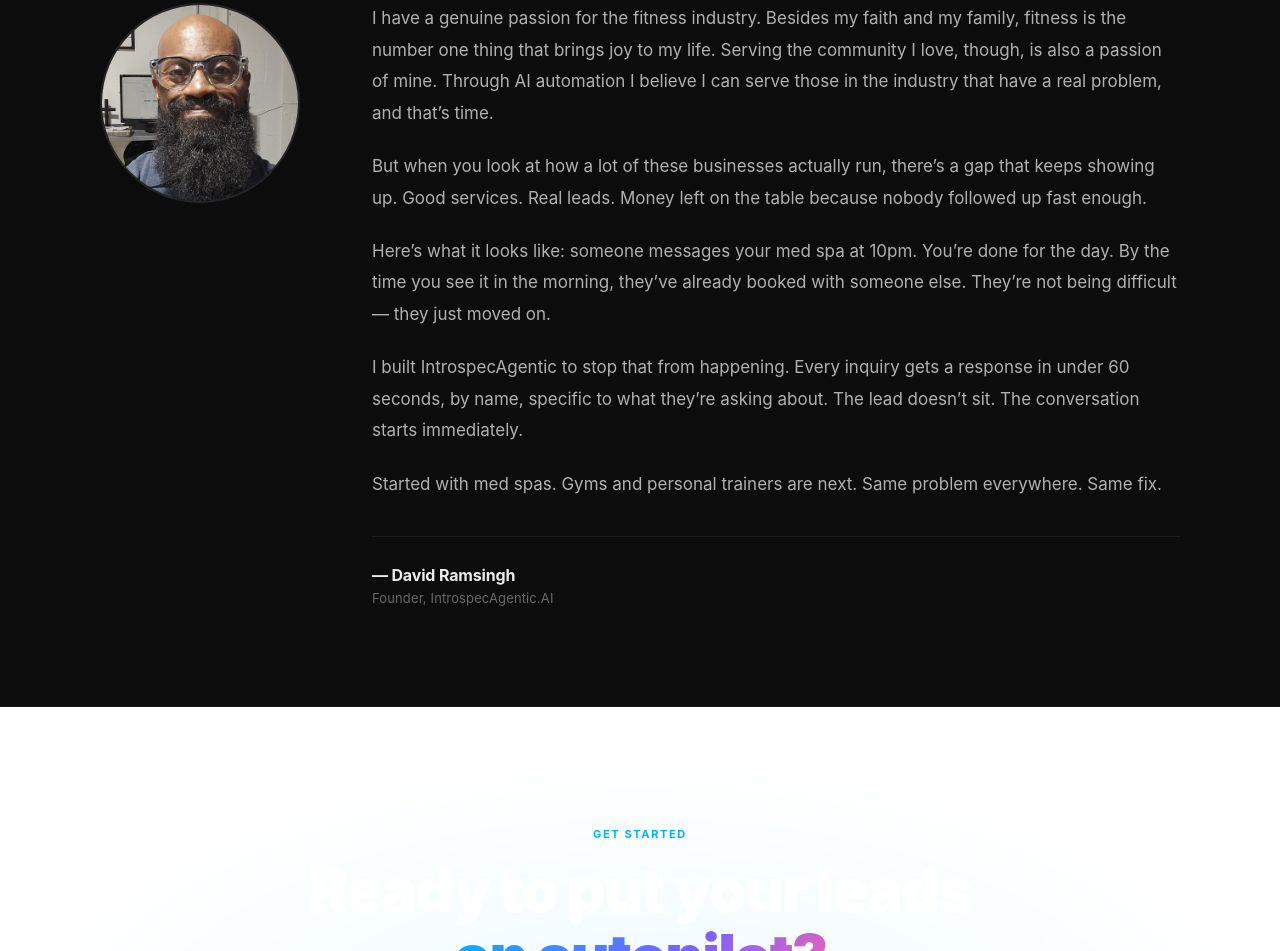
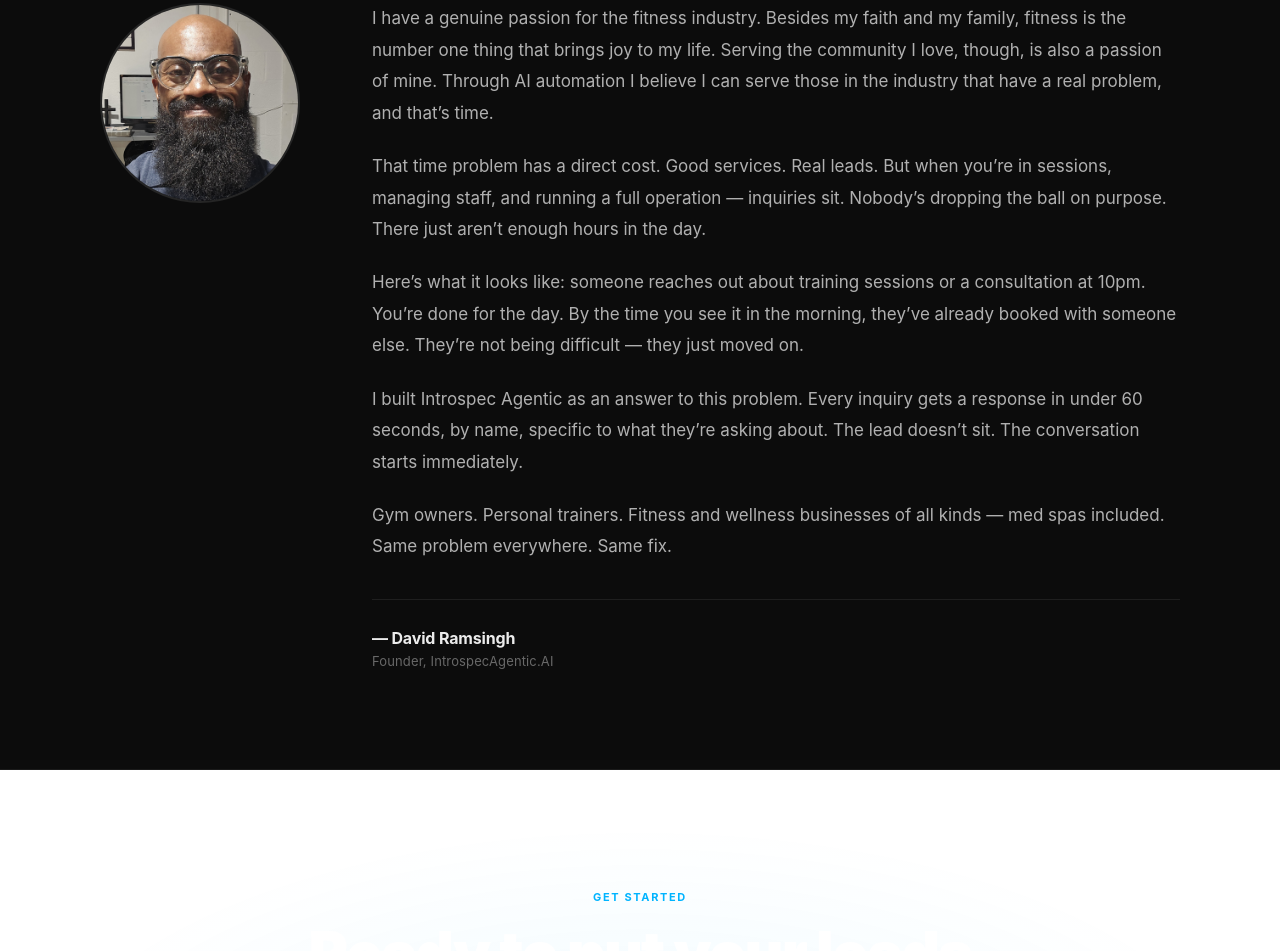
Before and after one commit to 305Dave/Introspec-Site, a plain HTML site: page index.html in a window 1280 px wide. Shown: the part 4599-5550 px from the top of the page. Drawn offline with Linux system fonts and the light colour scheme.

Commit message:
Finalize Why I Built This copy — voice, flow, and naming

```diff
--- a/index.html
+++ b/index.html
@@ -712,13 +712,13 @@
         <div class="founder-body">
           <p>I have a genuine passion for the fitness industry. Besides my faith and my family, fitness is the number one thing that brings joy to my life. Serving the community I love, though, is also a passion of mine. Through AI automation I believe I can serve those in the industry that have a real problem, and that’s time.</p>
 
-          <p>But when you look at how a lot of these businesses actually run, there’s a gap that keeps showing up. Good services. Real leads. Money left on the table because nobody followed up fast enough.</p>
+          <p>That time problem has a direct cost. Good services. Real leads. But when you’re in sessions, managing staff, and running a full operation — inquiries sit. Nobody’s dropping the ball on purpose. There just aren’t enough hours in the day.</p>
 
-          <p>Here’s what it looks like: someone messages your med spa at 10pm. You’re done for the day. By the time you see it in the morning, they’ve already booked with someone else. They’re not being difficult — they just moved on.</p>
+          <p>Here’s what it looks like: someone reaches out about training sessions or a consultation at 10pm. You’re done for the day. By the time you see it in the morning, they’ve already booked with someone else. They’re not being difficult — they just moved on.</p>
 
-          <p>I built IntrospecAgentic to stop that from happening. Every inquiry gets a response in under 60 seconds, by name, specific to what they’re asking about. The lead doesn’t sit. The conversation starts immediately.</p>
+          <p>I built Introspec Agentic as an answer to this problem. Every inquiry gets a response in under 60 seconds, by name, specific to what they’re asking about. The lead doesn’t sit. The conversation starts immediately.</p>
 
-          <p>Started with med spas. Gyms and personal trainers are next. Same problem everywhere. Same fix.</p>
+          <p>Gym owners. Personal trainers. Fitness and wellness businesses of all kinds — med spas included. Same problem everywhere. Same fix.</p>
         </div>
 
         <div class="founder-attribution">
```
